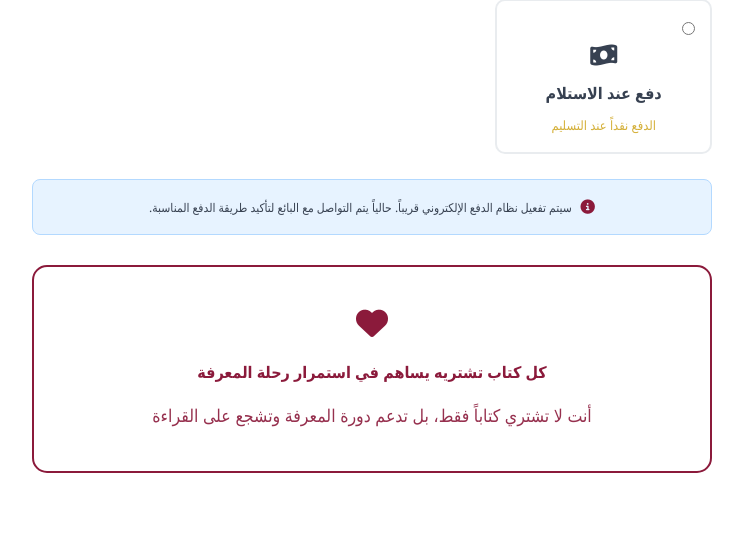
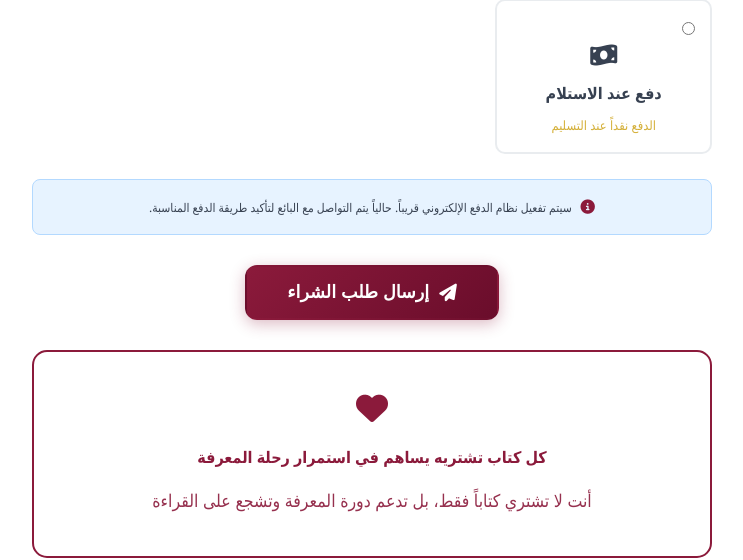
Before and after one commit to nelly-create/findemy, a Flask app: template templates/buy-bk.html in a window 1280 px wide. Shown: the part 1845-2405 px from the top of the page, without its empty margins (268-1011 px from the left). Run offline with Flask 3, Linux system fonts and the light colour scheme; the template is opened without the code that fills it, so the values that code supplies are empty.

Commit message:
Update buy-bk.html

```diff
--- a/templates/buy-bk.html
+++ b/templates/buy-bk.html
@@ -392,6 +392,13 @@
     <small>سيتم تفعيل نظام الدفع الإلكتروني قريباً. حالياً يتم التواصل مع البائع لتأكيد طريقة الدفع المناسبة.</small>
 </div>
 
+<!-- 🔥 أضف زر الإرسال هنا - كان مفقوداً -->
+<div style="text-align: center; margin-top: 30px;">
+    <button type="submit" class="btn btn-primary btn-large" style="padding: 15px 40px; font-size: 1.1rem;">
+        <i class="fas fa-paper-plane me-2"></i>إرسال طلب الشراء
+    </button>
+</div>
+
             <!-- القسم الترويجي الجديد -->
             <div class="promo-section">
                 <i class="fas fa-heart fa-2x promo-icon"></i>
```
